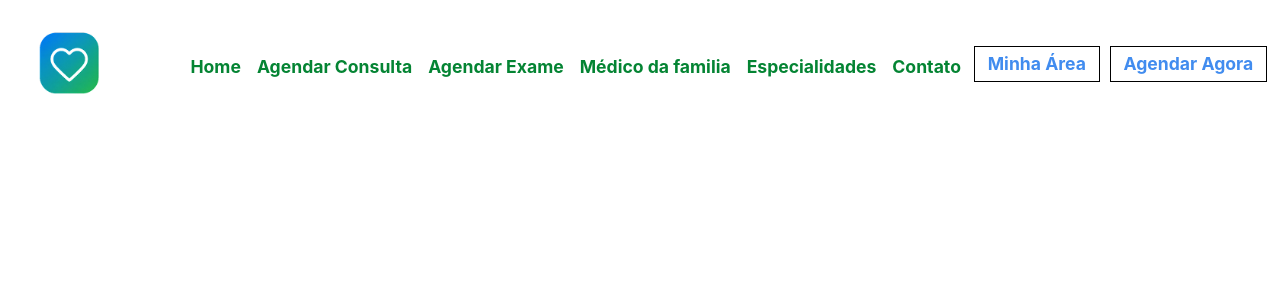
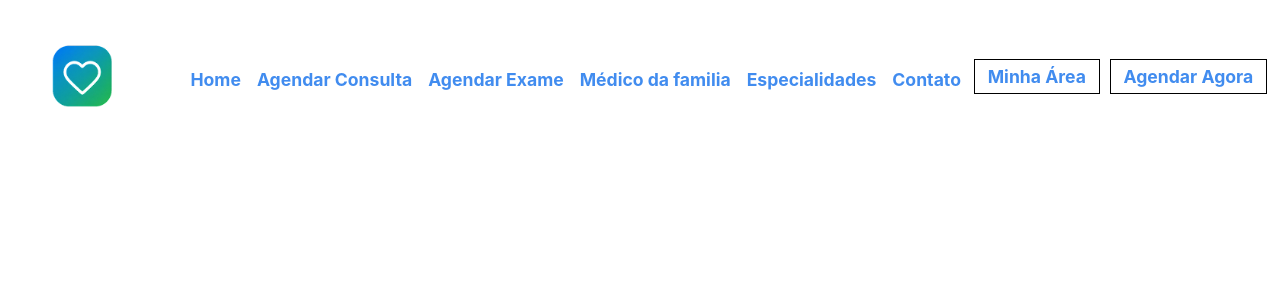
Before and after one commit to UBS-Digital/Trabalho-hackaton, a Vue app: page / in a window 1280 px wide. Shown: the top 300 px of the page. Built offline with nearby package versions, Linux system fonts and the light colour scheme.

Commit message:
FEAT #4: COntinuação do AppHeader

```diff
--- a/src/App.vue
+++ b/src/App.vue
@@ -1,9 +1,13 @@
 <script setup>
 import AppHeader from './components/Produtos/AppHeader.vue';
+import { RouterLink } from 'vue-router';
 </script>
 
 <template>
     <AppHeader />
+    <main>
+      <RouterLink />
+    </main>
 
 </template>
 
--- a/src/components/Produtos/AppHeader.vue
+++ b/src/components/Produtos/AppHeader.vue
@@ -1,24 +1,22 @@
 <script setup>
-import { ref } from 'vue';
 import { RouterLink } from 'vue-router';
-const atual = (RouterLink.name.value === RouterLink.value)? ref('atual') : ref('');
 </script>
 
 <template>
   <header>
-    <RouterLink to="/Home">
+    <RouterLink to="/">
       <img src="../../../public/logoUBSDigital.png" alt="Logo UBS Digital" width="80px">
     </RouterLink>
     <nav>
-        <RouterLink to="/Home" :class="{ atual }"> Home </RouterLink>
-        <RouterLink to="/AgendarConsulta" :class="{ atual }">Agendar Consulta</RouterLink>
-        <RouterLink to="/AgendarExame" :class="{ atual }">Agendar Exame</RouterLink>
-        <RouterLink to="/MedicoFamiliar" :class="{ atual }">Médico da familia</RouterLink>
-        <RouterLink to="#" :class="{ atual }">Especialidades</RouterLink>
-        <RouterLink to="#" :class="{ atual }"> Contato</RouterLink>
+        <RouterLink to="/"> Home </RouterLink>
+        <RouterLink to="/AgendarConsulta" >Agendar Consulta</RouterLink>
+        <RouterLink to="/" >Agendar Exame</RouterLink>
+        <RouterLink to="/" >Médico da familia</RouterLink>
+        <RouterLink to="/" >Especialidades</RouterLink>
+        <RouterLink to="/" > Contato</RouterLink>
         <div class="botoes">
-          <RouterLink to="#" class="btn">Minha Área</RouterLink>
-          <RouterLink to="#" class="btn">Agendar Agora</RouterLink>
+          <RouterLink to="/" class="btn">Minha Área</RouterLink>
+          <RouterLink to="/" class="btn">Agendar Agora</RouterLink>
         </div>
     </nav>
   </header>
@@ -31,7 +29,7 @@ header {
   display: flex;
   align-items: center;
   justify-content: space-between;
-  padding: 1vw;
+  padding: 2vw 3vw 2vw 2vw;
 }
 .btn {
   border: 1px solid black;
--- a/src/router/index.js
+++ b/src/router/index.js
@@ -1,5 +1,5 @@
 import { createRouter, createWebHistory } from 'vue-router'
-import HomeView from '../views/HomeView.vue'
+import HomeView from '@/views/HomeView.vue'
 
 const router = createRouter({
   history: createWebHistory(import.meta.env.BASE_URL),
@@ -10,7 +10,7 @@ const router = createRouter({
       component: HomeView,
     },
     {
-      path: '/AgendarConsultaView.vue',
+      path: '/AgendarConsulta',
       name: 'agendar-consulta',
       // route level code-splitting
       // this generates a separate chunk (About.[hash].js) for this route
--- a/src/views/HomeView.vue
+++ b/src/views/HomeView.vue
@@ -14,3 +14,4 @@
     </div>
 
 </template>
+zz
```
Also changed, not shown: src/views/layout/AppHeader.vue (deleted).
